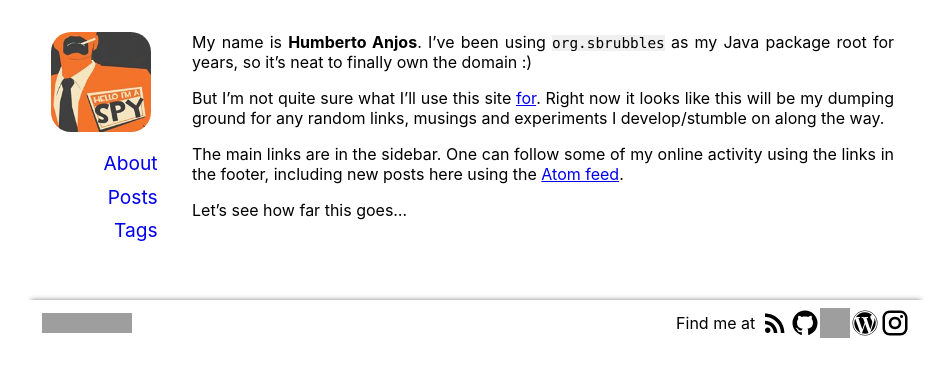
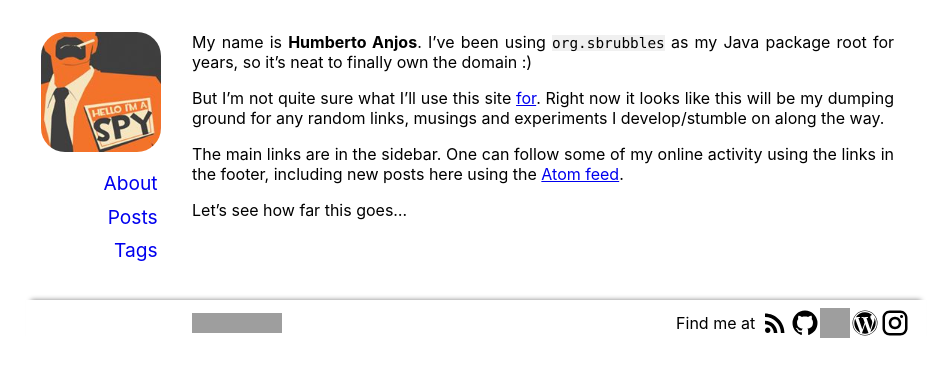
Before and after one commit to hanjos/hanjos.github.io, a Jekyll site: the page built from index.md, in a window 1280 px wide. Shown: the top 377 px of the page, without its empty margins (164-1115 px from the left). Built offline with Jekyll 4.4.1, drawn with Linux system fonts in a browser that asks for light colours; grey boxes are pictures that could not be loaded.

Commit message:
O tamanho do meu ícone principal é configurado agora em ems, não em pixels.

```diff
--- a/assets/css/styles.scss
+++ b/assets/css/styles.scss
@@ -66,10 +66,10 @@
     }
 
     img.main {
-      width: 40px;
-      height: 40px;
+      width: 3em;
+      height: 3em;
 
-      border-radius: 20px;
+      border-radius: 1.5em;
     }
 
     img.external_profile {
@@ -148,11 +148,11 @@
         }
 
         img.main {
-          width: 100px;
-          height: 100px;
+          width: 7.5em;
+          height: 7.5em;
 
           padding: 0;
-          border-radius: 20px;
+          border-radius: 1.5em;
         }
 
         nav {
```
